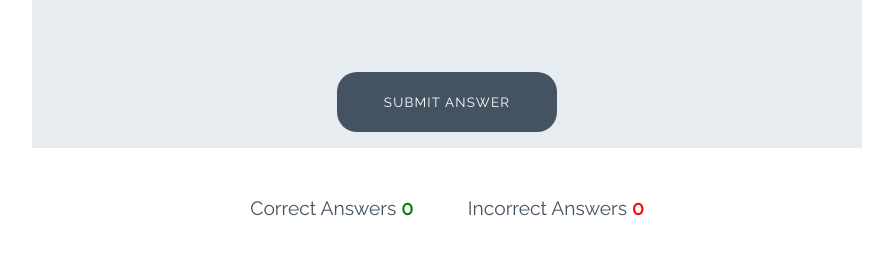
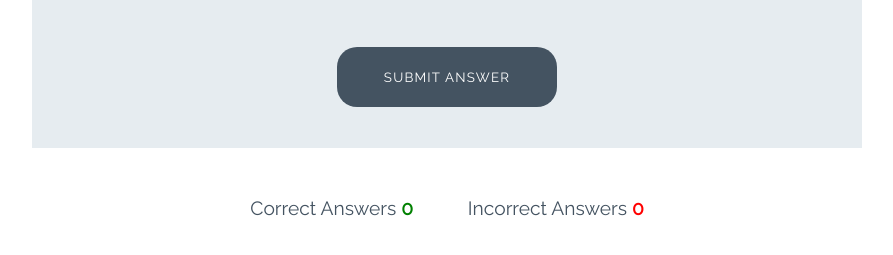
Before and after one commit to EdsonSMartins/love-maths, a plain HTML site: page index.html in a window 1280 px wide. Shown: the part 405-660 px from the top of the page, without its empty margins (193-1086 px from the left). Drawn offline with Linux system fonts and the light colour scheme.

Commit message:
Fix style btn gray

```diff
--- a/assets/CSS/style.css
+++ b/assets/CSS/style.css
@@ -164,10 +164,10 @@ body {
 }
 
 .btn--gray {
-    margin-top: 25px;
     background-color: #445361;
     border: 1px transparent;
     border-radius: 20px;
+
 }
 
 .btn--gray:active,
```
